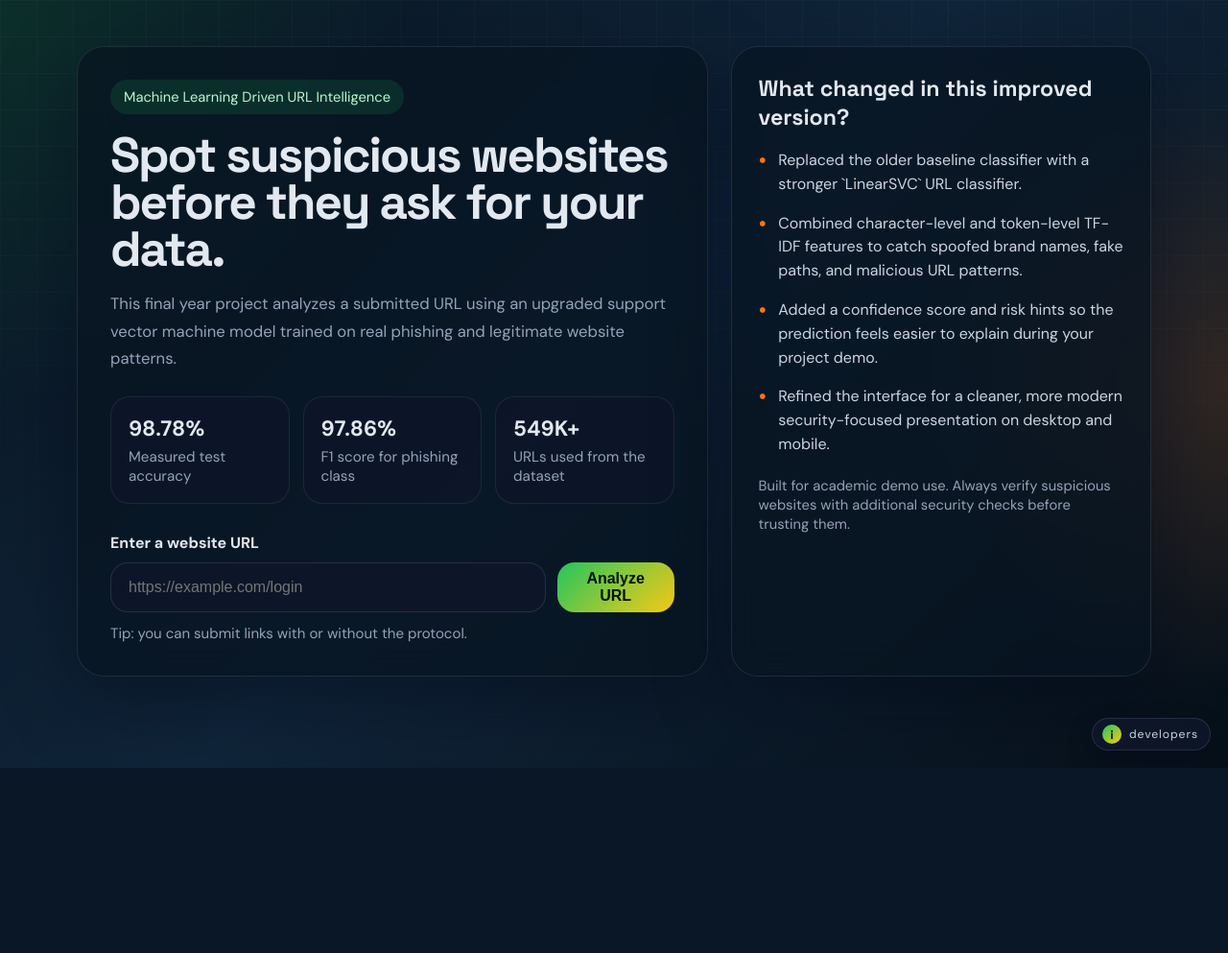
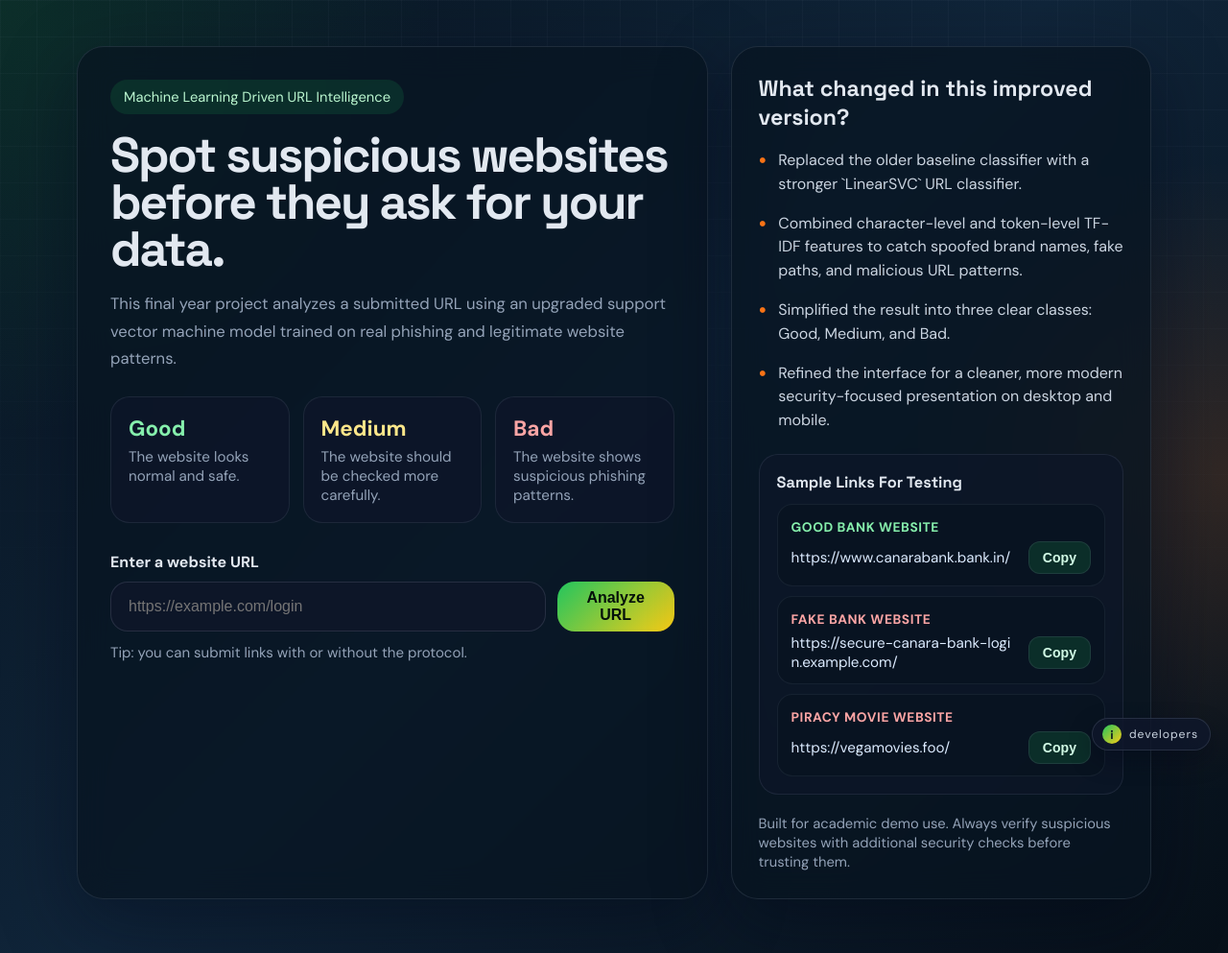
Before and after one commit to Bidyut023/Phishing-Website-Detection-Using-Machine-Learning, a Flask app: page / in a window 1280 px wide. Shown: the whole page at 96% size. Before the commit the page ends 800 px from the top, so only its background shows below. Run offline with Flask 2, Linux system fonts and the light colour scheme.

Commit message:
Upload phishing website detection project

```diff
--- a/app.py
+++ b/app.py
@@ -1,4 +1,3 @@
-import math
 import os
 import re
 from pathlib import Path
@@ -11,6 +10,118 @@ app = Flask(__name__)
 
 BASE_DIR = Path(__file__).resolve().parent
 PIPELINE_FILENAME = BASE_DIR / "phishing_url_pipeline.joblib"
+TRUSTED_DOMAINS = {
+    "google.com",
+    "microsoft.com",
+    "openai.com",
+    "wikipedia.org",
+    "github.com",
+    "amazon.in",
+    "amazon.com",
+    "facebook.com",
+    "youtube.com",
+    "apple.com",
+    "linkedin.com",
+    "chatgpt.com",
+    "sbi.co.in",
+    "onlinesbi.sbi",
+    "onlinesbi.sbi.bank.in",
+    "bankofbaroda.in",
+    "icicibank.com",
+    "hdfcbank.com",
+    "axisbank.com",
+    "kotak.com",
+    "pnbindia.in",
+    "canarabank.com",
+    "canarabank.in",
+    "canarabank.bank.in",
+    "unionbankofindia.co.in",
+    "indianbank.in",
+    "bankofindia.co.in",
+    "yesbank.in",
+    "paytm.com",
+    "phonepe.com",
+    "flipkart.com",
+    "myntra.com",
+    "ajio.com",
+    "amazon.in",
+    "amazon.com",
+    "irctc.co.in",
+    "uidai.gov.in",
+    "incometax.gov.in",
+    "nic.in",
+    "edu.in",
+    "coursera.org",
+    "udemy.com",
+    "netflix.com",
+    "hotstar.com",
+    "jiosaavn.com",
+}
+TRUSTED_BANK_HINTS = {
+    "bank",
+    "sbi",
+    "icici",
+    "hdfc",
+    "axis",
+    "kotak",
+    "baroda",
+    "canara",
+    "pnb",
+    "unionbank",
+    "indianbank",
+    "bankofindia",
+    "yesbank",
+    "idbi",
+    "aubank",
+    "federalbank",
+    "southindianbank",
+    "bandhanbank",
+    "rblbank",
+    "indusind",
+}
+TRUSTED_HOST_HINTS = {
+    "bank",
+    "gov",
+    "edu",
+    "university",
+    "college",
+    "school",
+    "hospital",
+    "insurance",
+    "pharmacy",
+    "paytm",
+    "phonepe",
+    "gpay",
+    "amazon",
+    "flipkart",
+    "myntra",
+    "ajio",
+    "apple",
+    "google",
+    "microsoft",
+    "github",
+    "linkedin",
+    "wikipedia",
+    "openai",
+}
+PIRACY_HINTS = {
+    "123movies",
+    "filmyzilla",
+    "tamilrockers",
+    "movierulz",
+    "downloadhub",
+    "extramovies",
+    "hdhub4u",
+    "vegamovies",
+    "worldfree4u",
+    "fmovies",
+    "putlocker",
+    "piratebay",
+    "torrent",
+    "yts",
+    "rarbg",
+    "mkvcinemas",
+}
 
 pipeline = None
 
@@ -33,25 +144,38 @@ def normalize_url(url: str) -> str:
     if not url:
         return ""
 
-    return url.strip()
+    cleaned = url.strip()
+    cleaned = re.sub(r"^https?://", "", cleaned, flags=re.IGNORECASE)
+    return cleaned.rstrip("/")
+
+
+def parse_parts(url: str) -> tuple[str, str, str]:
+    lowered = url.lower().strip()
+    parsed = urlparse(lowered if re.match(r"^[a-zA-Z]+://", lowered) else f"http://{lowered}")
+    hostname = (parsed.netloc or parsed.path.split("/")[0]).strip(".")
+    path = parsed.path if parsed.netloc else "/" + "/".join(parsed.path.split("/")[1:])
+    query = parsed.query
+    return hostname, path or "/", query
 
 
 def extract_risk_flags(url: str) -> list[str]:
     flags = []
     lowered = url.lower().strip()
-    parsed = urlparse(lowered if re.match(r"^[a-zA-Z]+://", lowered) else f"http://{lowered}")
-    hostname = parsed.netloc or parsed.path.split("/")[0]
-    path_and_query = f"{parsed.path}?{parsed.query}"
+    hostname, path, query = parse_parts(lowered)
+    path_and_query = f"{path}?{query}"
+    trusted_bank_in_variant = hostname.endswith(".bank.in") and any(
+        hint in hostname for hint in TRUSTED_BANK_HINTS
+    )
 
     if re.fullmatch(r"\d{1,3}(?:\.\d{1,3}){3}", hostname):
         flags.append("Uses a raw IP address instead of a normal domain.")
     if "@" in lowered:
         flags.append("Contains '@', which can hide the real destination.")
-    if hostname.count(".") >= 3:
+    if hostname.count(".") >= 3 and not trusted_bank_in_variant:
         flags.append("Has many subdomains, which is common in deceptive URLs.")
     if len(lowered) > 75:
         flags.append("The URL is unusually long.")
-    if re.search(r"(login|verify|update|secure|banking|confirm|signin|password)", path_and_query):
+    if re.search(r"(login|verify|update|secure|confirm|signin|password)", path_and_query):
         flags.append("Contains urgency or credential-themed keywords.")
     if re.search(r"https?.*https", lowered) or "http-" in lowered or "https-" in lowered:
         flags.append("Looks like it is trying to imitate a trusted protocol string.")
@@ -61,9 +185,72 @@ def extract_risk_flags(url: str) -> list[str]:
     return flags[:4]
 
 
-def margin_to_confidence(score: float) -> int:
-    probability_like = 1.0 / (1.0 + math.exp(-abs(score)))
-    return max(50, min(99, int(round(probability_like * 100))))
+def get_model_score(url: str) -> float:
+    if pipeline is None or not hasattr(pipeline, "decision_function"):
+        return 0.0
+
+    raw_score = pipeline.decision_function([url])[0]
+    return float(raw_score[0] if hasattr(raw_score, "__len__") else raw_score)
+
+
+def has_trusted_hint(hostname: str) -> bool:
+    return any(hint in hostname for hint in TRUSTED_HOST_HINTS)
+
+
+def is_likely_official_bank(hostname: str, path: str, query: str, risk_flags: list[str]) -> bool:
+    if path not in ("", "/") or query:
+        return False
+    if risk_flags:
+        return False
+    if hostname.endswith(".bank.in"):
+        return any(hint in hostname for hint in TRUSTED_BANK_HINTS)
+    return any(hint in hostname for hint in TRUSTED_BANK_HINTS)
+
+
+def has_piracy_hint(url: str, hostname: str, path: str) -> bool:
+    lowered = url.lower()
+    return any(
+        hint in lowered or hint in hostname or hint in path
+        for hint in PIRACY_HINTS
+    )
+
+
+def build_verdict(url: str, score: float, risk_flags: list[str]) -> tuple[str, str, str]:
+    hostname, path, query = parse_parts(url)
+    base_hostname = hostname[4:] if hostname.startswith("www.") else hostname
+    clean_root_domain = path in ("", "/") and not query
+    clean_domain_shape = bool(re.fullmatch(r"[a-z0-9.-]+", base_hostname))
+    simple_domain = base_hostname.count(".") <= 2 and "--" not in base_hostname
+    flag_count = len(risk_flags)
+
+    if has_piracy_hint(url, base_hostname, path):
+        return "Bad", "This website matches risky piracy or suspicious download patterns.", "risk"
+
+    if base_hostname in TRUSTED_DOMAINS and flag_count == 0:
+        return "Good", "This website looks safe for normal browsing.", "safe"
+
+    if is_likely_official_bank(base_hostname, path, query, risk_flags):
+        return "Good", "This bank website looks safe for normal browsing.", "safe"
+
+    if flag_count >= 2 or score <= -1.35:
+        return "Bad", "This website shows strong phishing-like behavior.", "risk"
+
+    if clean_root_domain and flag_count == 0 and clean_domain_shape and simple_domain and has_trusted_hint(base_hostname):
+        return "Good", "This website looks safe for normal browsing.", "safe"
+
+    if clean_root_domain and flag_count == 0 and clean_domain_shape and simple_domain and score >= -0.8:
+        return "Good", "This website looks safe for normal browsing.", "safe"
+
+    if clean_root_domain and flag_count == 0 and score >= -0.45:
+        return "Good", "This website looks safe for normal browsing.", "safe"
+
+    if clean_root_domain and flag_count <= 1:
+        return "Medium", "This website is not clearly dangerous, but it should be checked carefully.", "medium"
+
+    if flag_count == 0 and score >= 0.25:
+        return "Good", "This website looks safe for normal browsing.", "safe"
+
+    return "Medium", "The website needs manual review before it can be trusted.", "medium"
 
 
 def predict_url(url: str) -> dict:
@@ -72,55 +259,33 @@ def predict_url(url: str) -> dict:
         return {
             "error": "Please enter a valid website URL.",
             "url": "",
-            "prediction": "",
-            "confidence": None,
+            "verdict": "",
+            "summary": "",
             "risk_flags": [],
-            "is_phishing": None,
-            "status_label": "",
+            "card_tone": "",
         }
 
     if pipeline is None:
         return {
             "error": "Model file missing. Run train_model.py to generate phishing_url_pipeline.joblib.",
             "url": normalized_url,
-            "prediction": "",
-            "confidence": None,
+            "verdict": "",
+            "summary": "",
             "risk_flags": [],
-            "is_phishing": None,
-            "status_label": "",
+            "card_tone": "",
         }
 
-    prediction = pipeline.predict([normalized_url])[0]
-    score = 0.0
-    if hasattr(pipeline, "decision_function"):
-        raw_score = pipeline.decision_function([normalized_url])[0]
-        score = float(raw_score[0] if hasattr(raw_score, "__len__") else raw_score)
-
-    is_phishing = prediction == "bad"
-    confidence = margin_to_confidence(score)
-    is_uncertain = abs(score) < 0.8
-
-    if is_phishing and is_uncertain:
-        prediction_text = "Suspicious URL, manual review advised"
-        status_label = "Needs Review"
-    elif is_phishing:
-        prediction_text = "Potential phishing website"
-        status_label = "High Risk"
-    elif is_uncertain:
-        prediction_text = "Likely legitimate, but confidence is limited"
-        status_label = "Moderate Confidence"
-    else:
-        prediction_text = "Likely legitimate website"
-        status_label = "Lower Risk"
+    risk_flags = extract_risk_flags(normalized_url)
+    score = get_model_score(normalized_url)
+    verdict, summary, card_tone = build_verdict(normalized_url, score, risk_flags)
 
     return {
         "error": "",
         "url": normalized_url,
-        "prediction": prediction_text,
-        "confidence": confidence,
-        "risk_flags": extract_risk_flags(normalized_url),
-        "is_phishing": is_phishing,
-        "status_label": status_label,
+        "verdict": verdict,
+        "summary": summary,
+        "risk_flags": risk_flags,
+        "card_tone": card_tone,
     }
 
 
@@ -129,11 +294,10 @@ def index():
     result = {
         "error": "",
         "url": "",
-        "prediction": "",
-        "confidence": None,
+        "verdict": "",
+        "summary": "",
         "risk_flags": [],
-        "is_phishing": None,
-        "status_label": "",
+        "card_tone": "",
     }
 
     if request.method == "POST":
--- a/templates/index.html
+++ b/templates/index.html
@@ -124,30 +124,42 @@
         max-width: 58ch;
       }
 
-      .stats {
+      .verdict-guide {
         display: grid;
         grid-template-columns: repeat(3, minmax(0, 1fr));
         gap: 14px;
         margin-top: 26px;
       }
 
-      .stat {
+      .guide-card {
         padding: 18px;
         border-radius: 20px;
         background: rgba(15, 23, 42, 0.72);
         border: 1px solid rgba(148, 163, 184, 0.12);
       }
 
-      .stat strong {
+      .guide-card strong {
         display: block;
         font-size: 1.4rem;
       }
 
-      .stat span {
+      .guide-card span {
         display: block;
         margin-top: 5px;
         color: var(--muted);
         font-size: 0.95rem;
+      }
+
+      .guide-card.good strong {
+        color: #86efac;
+      }
+
+      .guide-card.medium strong {
+        color: #fde68a;
+      }
+
+      .guide-card.bad strong {
+        color: #fca5a5;
       }
 
       form {
@@ -204,6 +216,79 @@
         font-size: 0.94rem;
       }
 
+      .samples {
+        margin-top: 22px;
+        padding: 18px;
+        border-radius: 20px;
+        background: rgba(15, 23, 42, 0.62);
+        border: 1px solid rgba(148, 163, 184, 0.12);
+      }
+
+      .samples h3 {
+        font-size: 1.02rem;
+        margin-bottom: 12px;
+      }
+
+      .sample-list {
+        display: grid;
+        gap: 10px;
+      }
+
+      .sample-item {
+        padding: 12px 14px;
+        border-radius: 16px;
+        background: rgba(8, 20, 32, 0.78);
+        border: 1px solid rgba(148, 163, 184, 0.1);
+      }
+
+      .sample-row {
+        display: flex;
+        gap: 12px;
+        align-items: center;
+        justify-content: space-between;
+      }
+
+      .sample-label {
+        display: inline-block;
+        margin-bottom: 6px;
+        font-size: 0.86rem;
+        font-weight: 700;
+        letter-spacing: 0.04em;
+        text-transform: uppercase;
+      }
+
+      .sample-label.good {
+        color: #86efac;
+      }
+
+      .sample-label.bad {
+        color: #fca5a5;
+      }
+
+      .sample-url {
+        color: #dbeafe;
+        font-size: 0.95rem;
+        word-break: break-all;
+      }
+
+      .copy-btn {
+        flex: 0 0 auto;
+        padding: 8px 14px;
+        border-radius: 12px;
+        border: 1px solid rgba(148, 163, 184, 0.14);
+        background: rgba(34, 197, 94, 0.15);
+        color: #d1fae5;
+        font-size: 0.88rem;
+        font-weight: 700;
+        cursor: pointer;
+      }
+
+      .copy-btn:hover {
+        box-shadow: none;
+        transform: none;
+        background: rgba(34, 197, 94, 0.22);
+      }
+
       .result-card {
         margin-top: 28px;
         padding: 22px;
@@ -218,6 +303,10 @@
 
       .result-card.risk {
         border-color: rgba(239, 68, 68, 0.32);
+      }
+
+      .result-card.medium {
+        border-color: rgba(250, 204, 21, 0.32);
       }
 
       .result-head {
@@ -246,6 +335,11 @@
       .badge.risk {
         background: rgba(239, 68, 68, 0.14);
         color: #fecaca;
+      }
+
+      .badge.medium {
+        background: rgba(250, 204, 21, 0.14);
+        color: #fde68a;
       }
 
       .result-meta {
@@ -405,7 +499,7 @@
           grid-template-columns: 1fr;
         }
 
-        .stats {
+        .verdict-guide {
           grid-template-columns: 1fr;
         }
 
@@ -431,18 +525,18 @@
             website patterns.
           </p>
 
-          <div class="stats">
-            <div class="stat">
-              <strong>98.78%</strong>
-              <span>Measured test accuracy</span>
+          <div class="verdict-guide">
+            <div class="guide-card good">
+              <strong>Good</strong>
+              <span>The website looks normal and safe.</span>
             </div>
-            <div class="stat">
-              <strong>97.86%</strong>
-              <span>F1 score for phishing class</span>
+            <div class="guide-card medium">
+              <strong>Medium</strong>
+              <span>The website should be checked more carefully.</span>
             </div>
-            <div class="stat">
-              <strong>549K+</strong>
-              <span>URLs used from the dataset</span>
+            <div class="guide-card bad">
+              <strong>Bad</strong>
+              <span>The website shows suspicious phishing patterns.</span>
             </div>
           </div>
 
@@ -468,17 +562,15 @@
           <div class="error">{{ result.error }}</div>
           {% endif %}
 
-          {% if result.prediction %}
-          <div class="result-card {{ 'risk' if result.is_phishing else 'safe' }}">
+          {% if result.verdict %}
+          <div class="result-card {{ result.card_tone }}">
             <div class="result-head">
               <div>
-                <h2>{{ result.prediction }}</h2>
-                <div class="result-meta">
-                  Confidence score: <strong>{{ result.confidence }}%</strong>
-                </div>
+                <h2>{{ result.verdict }}</h2>
+                <div class="result-meta">{{ result.summary }}</div>
               </div>
-              <div class="badge {{ 'risk' if result.is_phishing else 'safe' }}">
-                {{ result.status_label }}
+              <div class="badge {{ result.card_tone }}">
+                {{ result.verdict }}
               </div>
             </div>
             <div class="result-meta">
@@ -509,14 +601,58 @@
               spoofed brand names, fake paths, and malicious URL patterns.
             </li>
             <li>
-              Added a confidence score and risk hints so the prediction feels
-              easier to explain during your project demo.
+              Simplified the result into three clear classes: Good, Medium,
+              and Bad.
             </li>
             <li>
               Refined the interface for a cleaner, more modern security-focused
               presentation on desktop and mobile.
             </li>
           </ul>
+          <div class="samples">
+            <h3>Sample Links For Testing</h3>
+            <div class="sample-list">
+              <div class="sample-item">
+                <span class="sample-label good">Good Bank Website</span>
+                <div class="sample-row">
+                  <div class="sample-url">https://www.canarabank.bank.in/</div>
+                  <button
+                    type="button"
+                    class="copy-btn"
+                    data-copy-url="https://www.canarabank.bank.in/"
+                  >
+                    Copy
+                  </button>
+                </div>
+              </div>
+              <div class="sample-item">
+                <span class="sample-label bad">Fake Bank Website</span>
+                <div class="sample-row">
+                  <div class="sample-url">https://secure-canara-bank-login.example.com/</div>
+                  <button
+                    type="button"
+                    class="copy-btn"
+                    data-copy-url="https://secure-canara-bank-login.example.com/"
+                  >
+                    Copy
+                  </button>
+                </div>
+              </div>
+              <div class="sample-item">
+                <span class="sample-label bad">Piracy Movie Website</span>
+                <div class="sample-row">
+                  <div class="sample-url">https://vegamovies.foo/</div>
+                  <button
+                    type="button"
+                    class="copy-btn"
+                    data-copy-url="https://vegamovies.foo/"
+                  >
+                    Copy
+                  </button>
+                </div>
+              </div>
+            </div>
+          </div>
           <div class="footer">
             Built for academic demo use. Always verify suspicious websites with
             additional security checks before trusting them.
@@ -542,5 +678,27 @@
         </div>
       </details>
     </div>
+
+    <script>
+      document.querySelectorAll(".copy-btn").forEach((button) => {
+        button.addEventListener("click", async () => {
+          const url = button.dataset.copyUrl;
+          const originalText = button.textContent;
+
+          try {
+            await navigator.clipboard.writeText(url);
+            button.textContent = "Copied";
+            setTimeout(() => {
+              button.textContent = originalText;
+            }, 1200);
+          } catch (error) {
+            button.textContent = "Failed";
+            setTimeout(() => {
+              button.textContent = originalText;
+            }, 1200);
+          }
+        });
+      });
+    </script>
   </body>
 </html>
```
